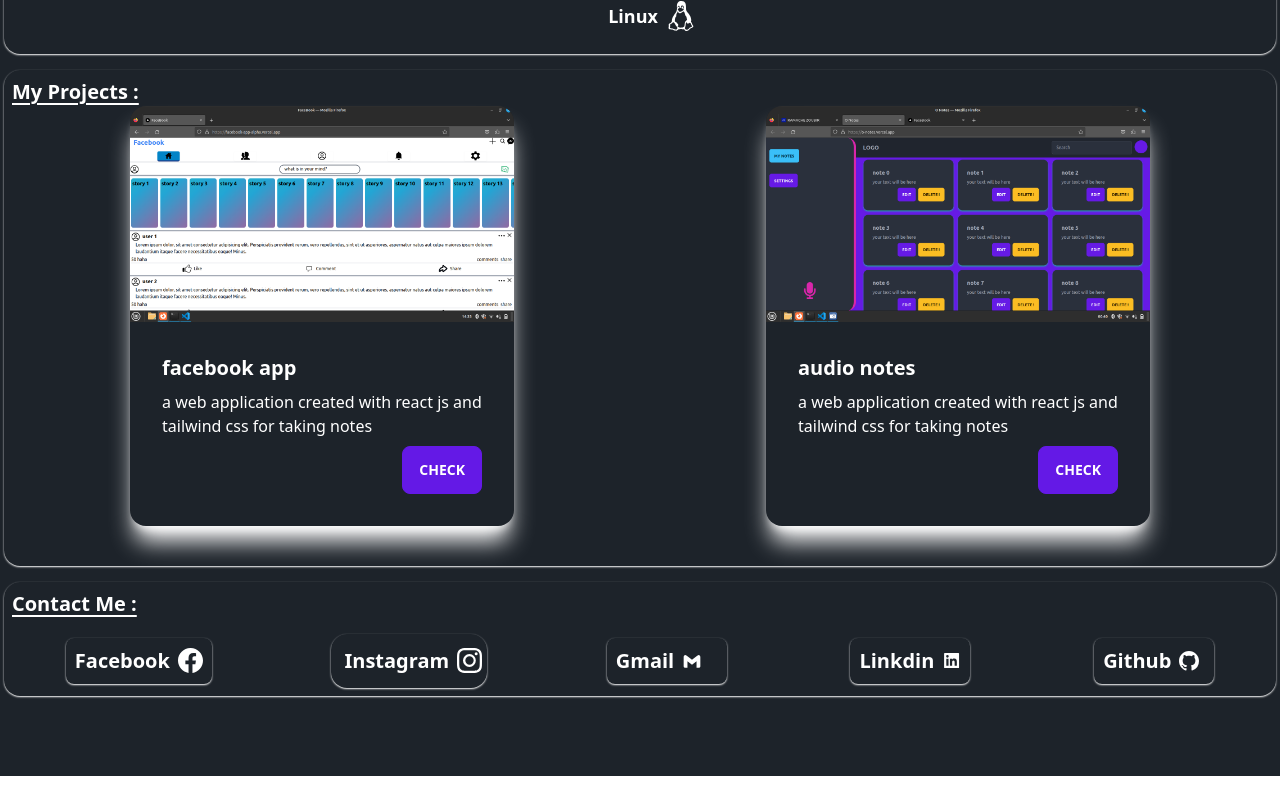
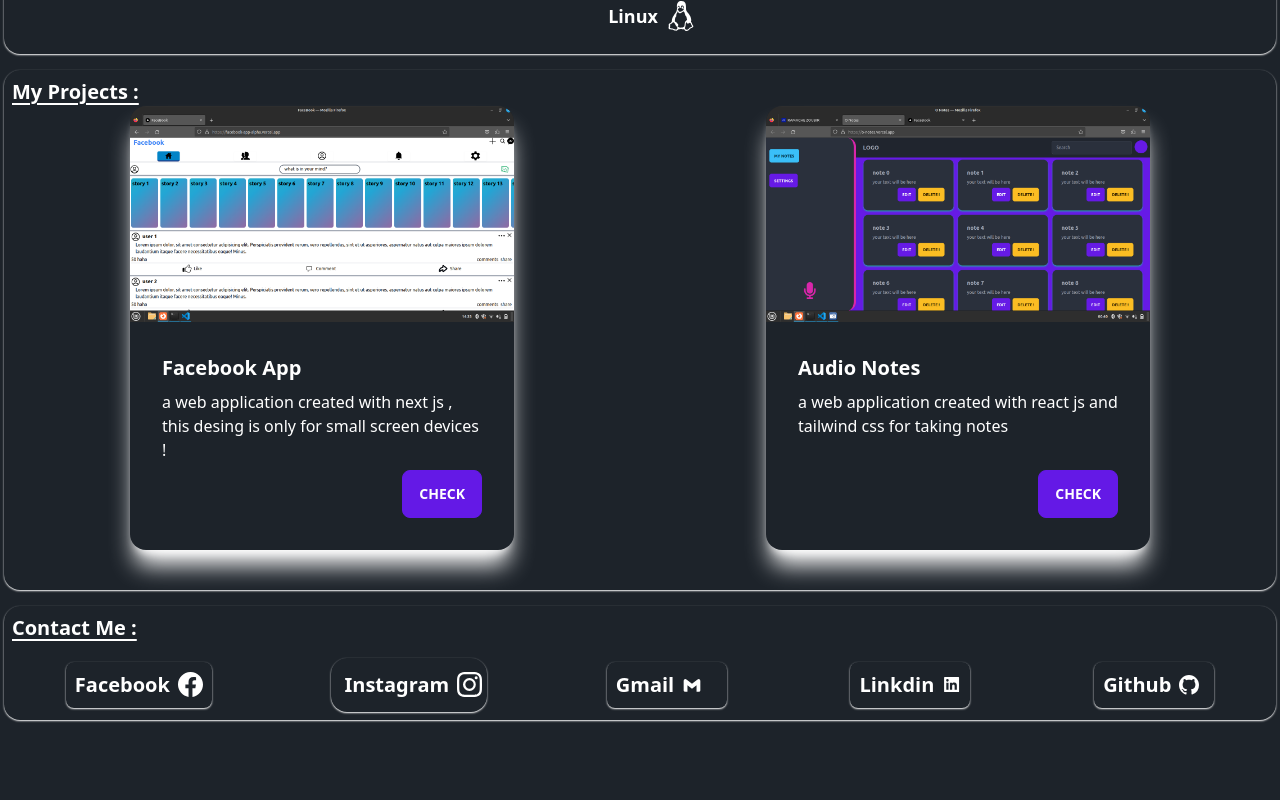
Before and after one commit to Zoubir-Ramache/portfolio, a React (Vite) app: page / in a window 1280 px wide. Shown: the part 1090-1890 px from the top of the page. Before the commit the page ends 1866 px from the top, so only its background shows below. Built offline with nearby package versions, Linux system fonts and the light colour scheme.

Commit message:
changed style

```diff
--- a/src/components/MyProjects.tsx
+++ b/src/components/MyProjects.tsx
@@ -26,8 +26,8 @@
         <div className="card mb-8 hover:shadow-md hover:shadow-primary-focus shadow-primary-content dark:shadow-md dark:shadow-primary-content w-96 bg-base-100 shadow-xl">
           <figure><img src='images/projects/Screenshot from 2023-07-06 14-33-23.png' alt="audio notes" /></figure>
           <div className="card-body">
-            <h2 className="card-title">facebook app </h2>
-            <p> a web application created with react js and tailwind css for taking notes  </p>
+            <h2 className="card-title capitalize">facebook app </h2>
+            <p> a web application created with next js  , <br /> this desing is only  for small screen devices ! </p>
 
             <a className="card-actions justify-end" target='_blank' href="https://facebook-app-alpha.vercel.app/" >
               <button className="btn btn-primary">check</button>
@@ -39,7 +39,7 @@
         <div className="card mb-8 hover:shadow-md hover:shadow-primary-focus shadow-primary-content dark:shadow-md dark:shadow-primary-content w-96 bg-base-100 shadow-xl">
           <figure><img src='/images/projects/Screenshot from 2023-07-09 00-40-36.png' alt="audio notes" /></figure>
           <div className="card-body">
-            <h2 className="card-title">audio notes </h2>
+            <h2 className="card-title capitalize">audio notes </h2>
             <p> a web application created with react js and tailwind css for taking notes  </p>
 
             <a className="card-actions justify-end" target='_blank' href='https://o-notes.vercel.app/' >
--- a/src/components/NavBar.tsx
+++ b/src/components/NavBar.tsx
@@ -33,7 +33,7 @@
   }, [])
 
 
-  const ScrollClick =(id:string)=>{
+  const ScrollClick = (id:string)=>{
     const about = document.getElementById(id)
     const position = about?.getBoundingClientRect()
     const navbarSpace= navbar.current?.getBoundingClientRect()
@@ -42,11 +42,12 @@
       behavior:'smooth'
     })
 
-    setActiveNavbar(false)
-
+      // setActiveNavbar(false)
     window.removeEventListener('scroll' , ActiveNavbarOnScroll)
 
+
   }
+
   return (
     <header ref={navbar} id="navbar" className='  flex flex-wrap  fixed top-0  items-center w-full z-20  gap-2 justify-around sm:justify-between   bg-primary p-1 sm:px-4 rounded-b-3xl'>
       <div>
```
Also changed, not shown: src/Context/FirstProvider.tsx (+6 -5 lines).
